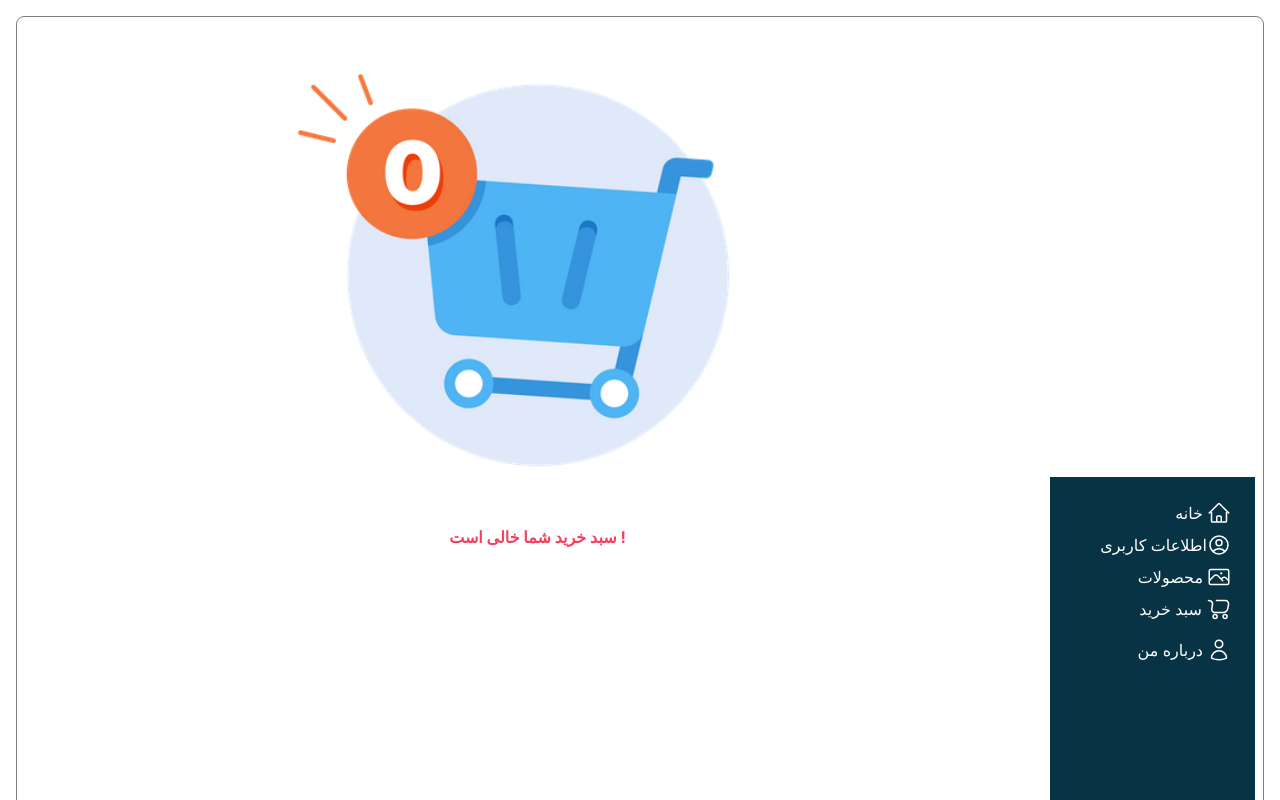
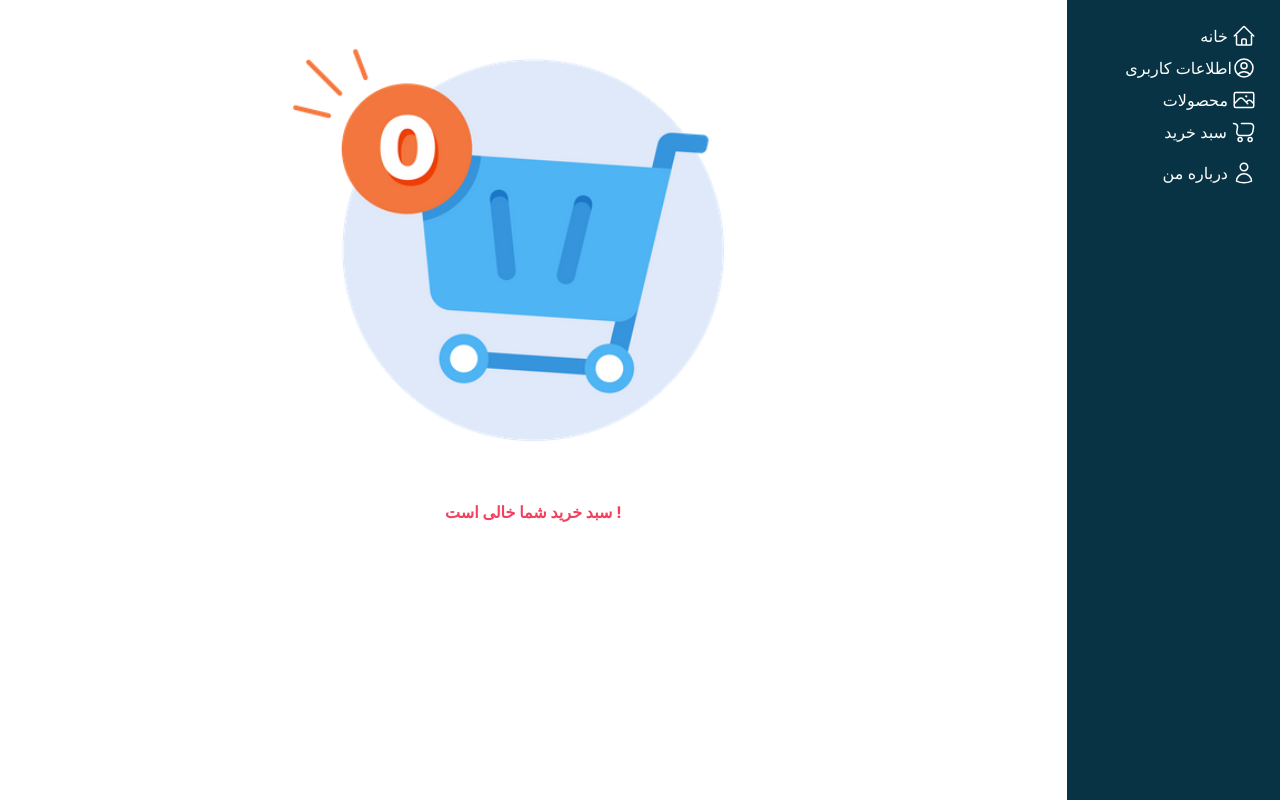
Before and after one commit to elisaeidi/digimall, a Next.js app: page /shoppingCart in a window 1280 px wide. Shown: the top 800 px of the page. Built offline with nearby package versions, Linux system fonts and the light colour scheme.

Commit message:
create success page style

```diff
--- a/src/app/globals.css
+++ b/src/app/globals.css
@@ -4,44 +4,35 @@
 @tailwind utilities;
 
 @layer base {
-   .active{
+   /* .active{
       background-color: yellow;
+   } */
+   .container{
+      display: flex;
+      flex: 1 !important;
+      flex-direction: row;
+      justify-content: flex-end;
+      min-width: 100%;
    }
 }
 
 @layer utilities {
-   body {
-      @apply flex-1 flex flex-row justify-between text-fuchsia-950 border-red-300
-   }
 
-   .navbar {
+   /* .navbar {
       @apply  flex flex-col relative
-   }
+   } */
 
    .hoverLink {
       @apply hover:text-blue-700
    }
 
-   .input {
+   /* .input {
       @apply border border-gray-300 outline-none m-2 rounded-lg p-2 hover:shadow-md
-   }
+   } */
 
 }
-.container{
-   /*background-color: red;
-   */display: flex;
-   flex: 1;
-   flex-direction: row;
-   justify-content: center;
-   align-items:baseline;
-   flex-wrap: wrap;
-   border: 1px solid gray;
-   border-radius:.5rem ;
-   margin: 1rem;
-   padding: .5rem;
-}
 
-.shoppingCart{
+/* .shoppingCart{
    flex-basis: 75%;
    flex-direction: column;
    flex-shrink: 1;
@@ -54,4 +45,4 @@
       flex-direction: column;
       flex-shrink: 1;
       padding: .5rem;
-}
+} */
--- a/src/app/page.js
+++ b/src/app/page.js
@@ -2,6 +2,6 @@ import Link from "next/link";
 
 export default function App(){
     return(
-        <Link href="/layout"/>
+        <h1>Elahe</h1>
     )
 }
--- a/src/app/products/page.js
+++ b/src/app/products/page.js
@@ -16,7 +16,7 @@ export default async function Products() {
 
   const product = await getproducts()
   return (
-    <div className="product">
+    <div>
       <CardComponent product={product} />
     </div>
   )
--- a/src/app/shoppingCart/page.js
+++ b/src/app/shoppingCart/page.js
@@ -55,7 +55,7 @@ export default function ShoppingCart() {
 
 
                                             return <Link href={`./products/${item.id}`}>
-                                                <tr key={item.id} className="flex-1 flex flex-row justify-evenly items-center even:bg-gray-100 hover:bg-violet-300 hover:text-white hover:text-base border border-violet-200">
+                                                <tr key={item.id} className="flex-1 flex flex-row justify-evenly items-center even:bg-gray-100 hover:bg-violet-100 hover:text-white hover:text-base border border-violet-200">
                                                     <td className="flex justify-center w-full">
                                                         <Image className='overflow-hidden min-h-20 max-h-20 min-w-20 max-w-20' width={50} height={50} src={item.url} />
                                                     </td>
--- a/src/app/success/page.js
+++ b/src/app/success/page.js
@@ -2,15 +2,20 @@ import Link from "next/link";
 
 export default function Success() {
     return (
-        <div className="flex-1 flex flex-row justify-center items-center">
-            <div className=" border border-blue-500 rounded-lg p-20">
-                <div>
+        <div className="flex-1 flex flex-col justify-center items-center h-screen">
+            <div className="border border-blue-500 rounded-lg w-2/4">
+                <div className="flex flex-col justify-center items-center p-4">
                     <p className="text-green-500 font-bold text-base">پرداخت با موفقیت اتجام شد </p>
                     <p className="text-gray-400 mt-4 text-sm"><span>کد رهگیری : </span> <span>123456789</span></p>
                 </div>
-                <button className="bg-blue-500 text-white border border-blue-500 rounded-lg px-4 mt-4 flex flex-row justify-end">
-                    <Link href="/home">تایید</Link>
-                </button>
+                <div className="flex flex-row justify-between items-center p-4">
+                    <button className="bg-green-500 text-white border border-green-500 rounded-lg px-4 py-2 mt-4 flex flex-row justify-end">
+                        <Link href="/home"><span> بازگشت </span></Link>
+                    </button>
+                    <button className="bg-blue-500 text-white border border-blue-500 rounded-lg px-4 py-2 mt-4 flex flex-row justify-end">
+                        <Link href="/home"><span> جزییات </span></Link>
+                    </button>
+                </div>
             </div>
         </div>
     )
--- a/src/app/unsuccess/page.js
+++ b/src/app/unsuccess/page.js
@@ -1,5 +1,23 @@
-export default function UnSuccess(){
+
+import Link from "next/link";
+
+export default function UnSuccess() {
     return (
-        <div>unsuccess</div>
+        <div className="flex-1 flex flex-col justify-center items-center h-screen">
+            <div className="border border-blue-500 rounded-lg w-2/4">
+                <div className="flex flex-col justify-center items-center p-4">
+                    <p className="text-green-500 font-bold text-base">پرداخت با موفقیت اتجام شد </p>
+                    <p className="text-gray-400 mt-4 text-sm"><span>کد رهگیری : </span> <span>123456789</span></p>
+                </div>
+                <div className="flex flex-row justify-between items-center p-4">
+                    <button className="bg-green-500 text-white border border-green-500 rounded-lg px-4 py-2 mt-4 flex flex-row justify-end">
+                        <Link href="/home"><span> بازگشت </span></Link>
+                    </button>
+                    <button className="bg-blue-500 text-white border border-blue-500 rounded-lg px-4 py-2 mt-4 flex flex-row justify-end">
+                        <Link href="/home"><span> جزییات </span></Link>
+                    </button>
+                </div>
+            </div>
+        </div>
     )
 }
```
